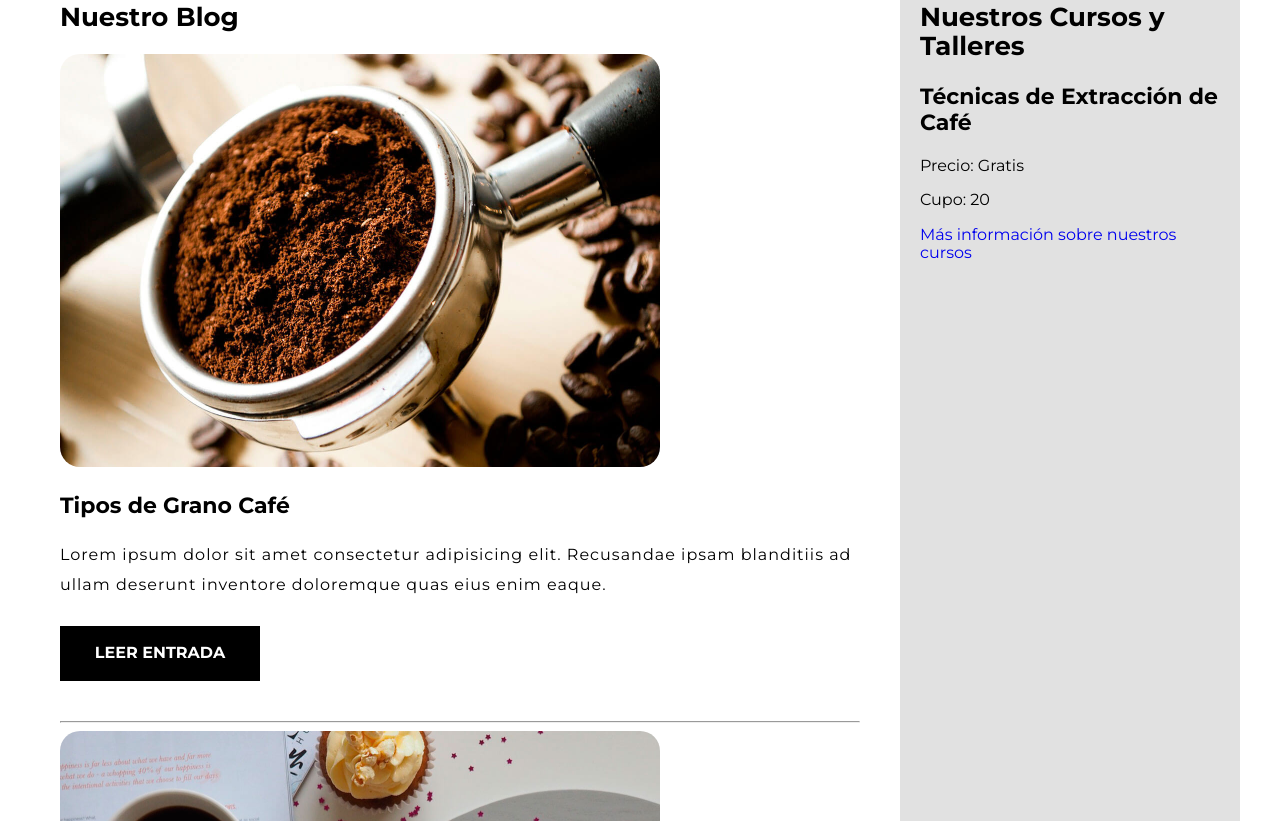
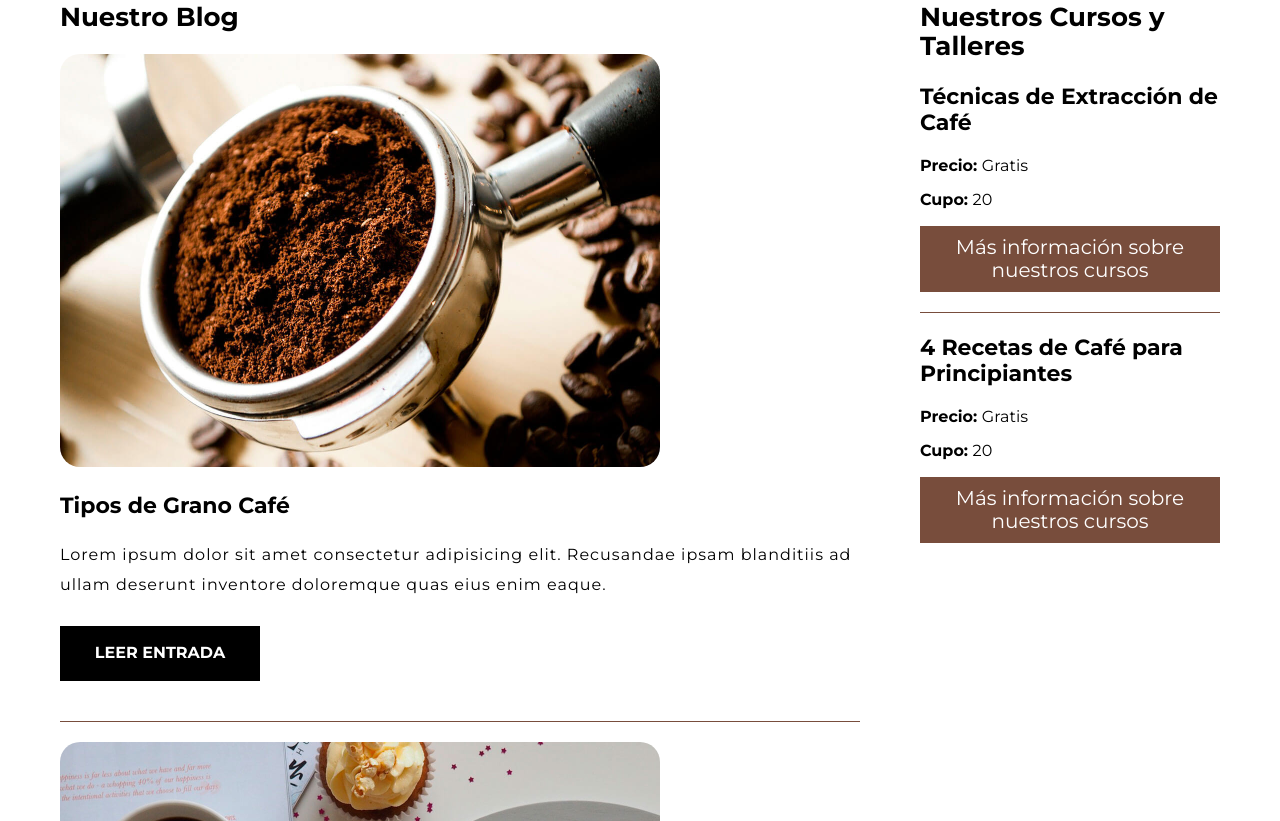
Before and after one commit to MarlonCJ/blog-de-cafe, a plain HTML site: page index.html in a window 1280 px wide. Shown: the part 659-1480 px from the top of the page. Drawn offline with Linux system fonts and the light colour scheme.

Commit message:
index finalizado

```diff
--- a/css/style.css
+++ b/css/style.css
@@ -35,6 +35,12 @@ p{
     font-size: 1.6rem;
 }
 
+hr{
+    border: none;
+    height: 1.5px;
+    background-color: var(--primario);
+    margin: 2rem 0;
+}
 
 /* tipografias */
 
@@ -227,7 +233,6 @@ h3{
 
 .blog__sidebar{
     grid-area: aside;
-    background-color: var(--gris);
     padding: 2rem;
     border-radius: 1rem;
 }
@@ -244,16 +249,22 @@ h3{
 
 }
 
-.sidebar-itme__text{
-
+.sidebar-item__text{
+    font-weight: bold;
 }
 
-.sidebar-item__info{
-
+.sidebar-item__text span{
+    font-weight: normal;
 }
 
 .sidebar-item__link{
-
+    display: inline-block;
+    background-color: var(--primario);
+    text-align: center;
+    width: 100%;
+    color: var(--blanco);
+    padding: 10px 20px;
+    font-size: 2rem;
 }
 
 @media(min-width: 768px){
@@ -265,3 +276,10 @@ h3{
         column-gap: 2rem;
     }
 }
+
+
+/* footer */
+
+.footer{
+    background-color: var(--negro);
+}
--- a/index.html
+++ b/index.html
@@ -73,11 +73,30 @@
                 <h3 class="sidebar-item__title">Técnicas de Extracción de Café</h3>
                 <p class="sidebar-item__text">Precio: <span>Gratis</span></p>
                 <p class="sidebar-item__text">Cupo: <span>20</span></p>
-                <div class="sidebar-item__info">
-                    <a class="sidebar-item__link" href="#">Más información sobre nuestros cursos</a>
-                </div>
+                <a class="sidebar-item__link" href="#">Más información sobre nuestros cursos</a>
+            </section>
+            <hr>
+            <section class="sidebar-item">
+                <h3 class="sidebar-item__title">4 Recetas de Café para Principiantes</h3>
+                <p class="sidebar-item__text">Precio: <span>Gratis</span></p>
+                <p class="sidebar-item__text">Cupo: <span>20</span></p>
+                <a class="sidebar-item__link" href="#">Más información sobre nuestros cursos</a>
             </section>
         </aside>
     </div>
+    <!-- footer -->
+
+        <footer class="footer">
+            <div class="header__menu contenedor">
+                <div class="menu-logo">
+                    <a class="menu-logo__link" href="index.html">Blog<span>DeCafé</span></a>
+                </div>
+                <nav class="menu-nav">
+                    <a class="menu-nav__link" href="nosotros.html">Nosotros</a>
+                    <a class="menu-nav__link" href="cursos.html">Cursos</a>
+                    <a class="menu-nav__link" href="contacto.html">Contacto</a>
+                </nav>
+             </div>
+        </footer>
 </body>
 </html>
```
